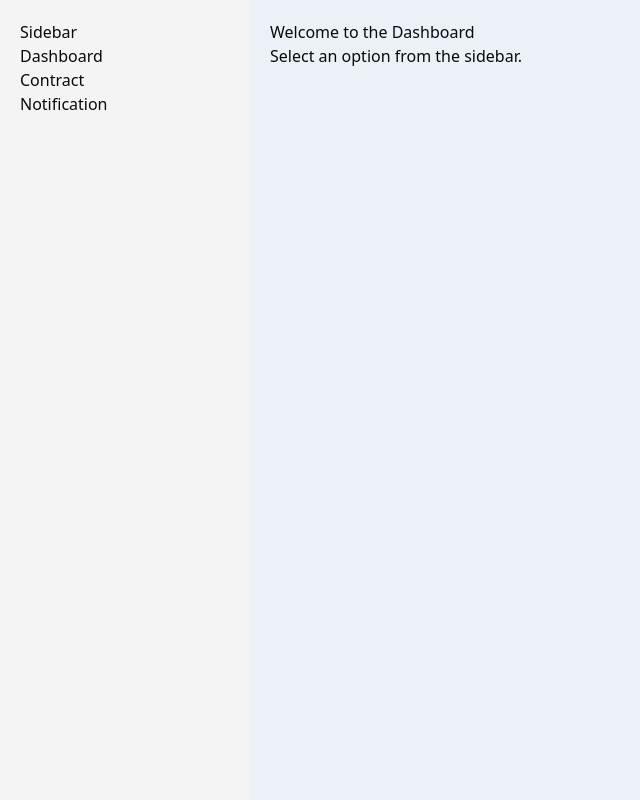
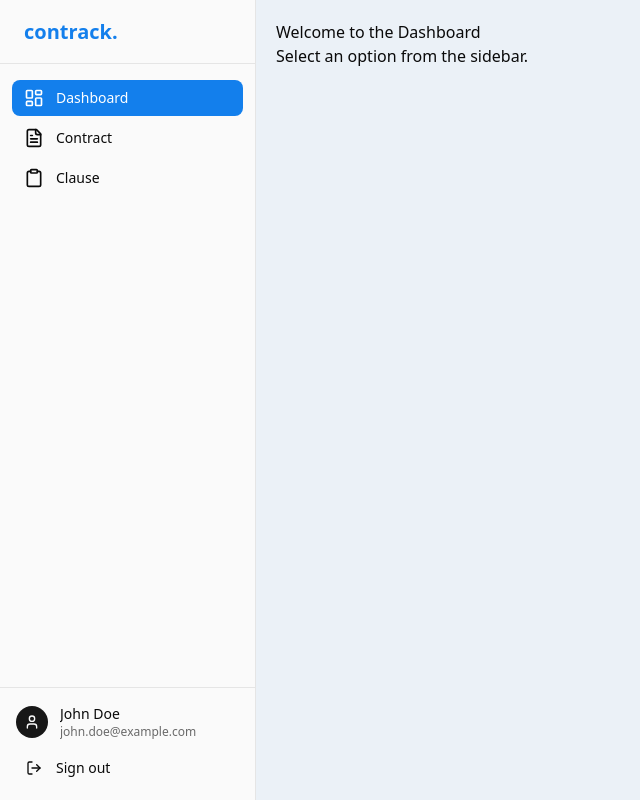
Before and after one commit to contrack-apaaja/contrack-fe, a Next.js app: page /dashboard in a window 1280 px wide. Shown: the whole page, without its empty margins (0-640 px from the left). Built offline with nearby package versions, Linux system fonts and the light colour scheme; sample sign-in values are in the browser's storage.

Commit message:
feat: add sidebar

```diff
--- a/src/app/clauses/page.tsx
+++ b/src/app/clauses/page.tsx
@@ -28,6 +28,7 @@ import {
   TableRow,
 } from "@/app/components/ui/table";
 import { clausesApi, ClauseTemplate, PaginationInfo, authUtils } from "@/services/api";
+import Sidebar from '../../components/Sidebar';
 
 export default function ClausesPage() {
   const [clauses, setClauses] = useState<ClauseTemplate[]>([]);
@@ -90,7 +91,7 @@ export default function ClausesPage() {
 
   // Filter and sort clauses
   const filteredAndSortedClauses = useMemo(() => {
-    let filtered = clauses.filter(clause =>
+    const filtered = clauses.filter(clause =>
       clause.title.toLowerCase().includes(searchTerm.toLowerCase())
     );
 
@@ -203,7 +204,9 @@ export default function ClausesPage() {
   }
 
   return (
-    <div className="min-h-screen bg-white">
+    <div className="flex min-h-screen bg-white">
+      <Sidebar />
+      <main className="flex-1 overflow-y-auto">
       <div className="container mx-auto py-8 px-6">
         {/* Header */}
         <div className="flex items-center justify-between mb-8">
@@ -548,6 +551,7 @@ export default function ClausesPage() {
          </Dialog>
 
       </div>
+      </main>
     </div>
   );
 }
--- a/src/app/dashboard/page.tsx
+++ b/src/app/dashboard/page.tsx
@@ -1,7 +1,7 @@
 "use client";
 
 import React, { useEffect } from 'react';
-import Link from 'next/link';
+import Sidebar from '../../components/Sidebar';
 
 const DashboardPage = () => {
   useEffect(() => {
@@ -13,16 +13,7 @@ const DashboardPage = () => {
 
   return (
     <div style={{ display: 'flex', height: '100vh' }}>
-      <aside style={{ width: '250px', background: '#f4f4f4', padding: '20px' }}>
-        <h3>Sidebar</h3>
-        <nav>
-          <ul style={{ listStyle: 'none', padding: 0 }}>
-            <li><Link href="/dashboard">Dashboard</Link></li>
-            <li><Link href="/contract">Contract</Link></li>
-            <li><Link href="/notification">Notification</Link></li>
-          </ul>
-        </nav>
-      </aside>
+      <Sidebar />
       <main style={{ flex: 1, padding: '20px' }}>
         <h1>Welcome to the Dashboard</h1>
         <p>Select an option from the sidebar.</p>
--- /dev/null
+++ b/src/components/Sidebar.tsx
@@ -0,0 +1,87 @@
+"use client"
+
+import Link from "next/link"
+import { usePathname } from "next/navigation"
+import { cn } from "@/lib/utils"
+import { Button } from "@/components/ui/button"
+import { LayoutDashboard, FileText, Clipboard, LogOut, User } from "lucide-react"
+import { authUtils } from "@/services/api";
+
+
+const navigation = [
+  { name: "Dashboard", href: "/dashboard", icon: LayoutDashboard },
+  { name: "Contract", href: "/contracts", icon: FileText },
+  { name: "Clause", href: "/clauses", icon: Clipboard },
+]
+
+const useAuth = () => ({
+  user: {
+    name: "John Doe",
+    email: "john.doe@example.com",
+  },
+  logout: () => authUtils.logout(),
+})
+
+
+export function Sidebar() {
+  const pathname = usePathname()
+  const { user, logout } = useAuth()
+
+  const handleLogout = async () => {
+    await logout()
+    window.location.href = "/login"
+  }
+
+  return (
+    <div className="flex h-full w-64 flex-col bg-sidebar border-r border-sidebar-border">
+      <div className="flex h-16 items-center px-6 border-b border-sidebar-border">
+        <h1 className="text-xl font-bold text-[#137fec]">contrack.</h1>
+      </div>
+
+      <nav className="flex-1 space-y-1 px-3 py-4">
+        {navigation.map((item) => {
+          const isActive = pathname === item.href
+
+          return (
+            <Link
+              key={item.name}
+              href={item.href}
+              className={cn(
+                "flex items-center px-3 py-2 text-sm font-medium rounded-md transition-colors",
+                isActive
+                  ? "bg-[#137fec] text-white"
+                  : "text-sidebar-foreground hover:bg-sidebar-accent hover:text-sidebar-accent-foreground",
+              )}
+            >
+              <item.icon className="mr-3 h-5 w-5" />
+              {item.name}
+            </Link>
+          )
+        })}
+      </nav>
+
+      <div className="border-t border-sidebar-border p-4">
+        <div className="flex items-center space-x-3 mb-3">
+          <div className="flex h-8 w-8 items-center justify-center rounded-full bg-sidebar-primary">
+            <User className="h-4 w-4 text-sidebar-primary-foreground" />
+          </div>
+          <div className="flex-1 min-w-0">
+            <p className="text-sm font-medium text-sidebar-foreground truncate">{user?.name}</p>
+            <p className="text-xs text-sidebar-foreground/60 truncate">{user?.email}</p>
+          </div>
+        </div>
+        <Button
+          variant="ghost"
+          size="sm"
+          onClick={handleLogout}
+          className="w-full justify-start text-sidebar-foreground hover:bg-sidebar-accent hover:text-sidebar-accent-foreground"
+        >
+          <LogOut className="mr-2 h-4 w-4" />
+          Sign out
+        </Button>
+      </div>
+    </div>
+  )
+}
+
+export default Sidebar;
```
